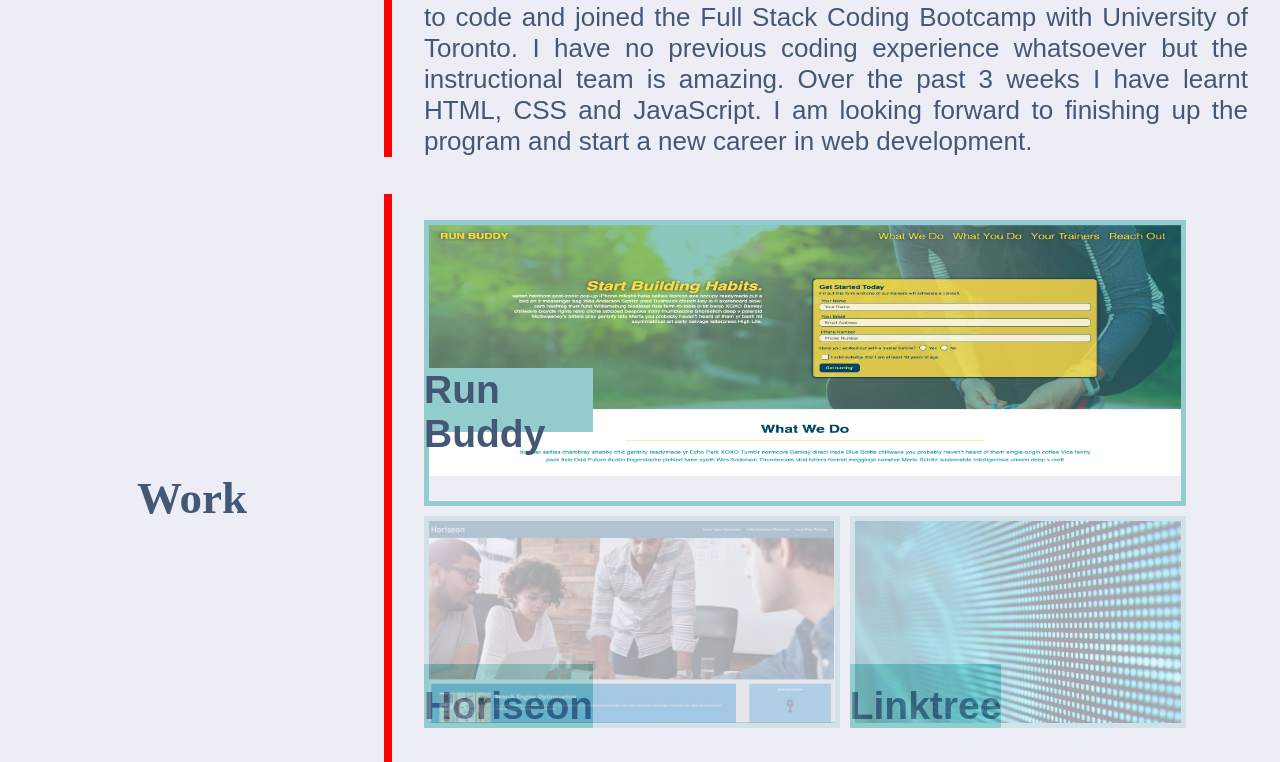
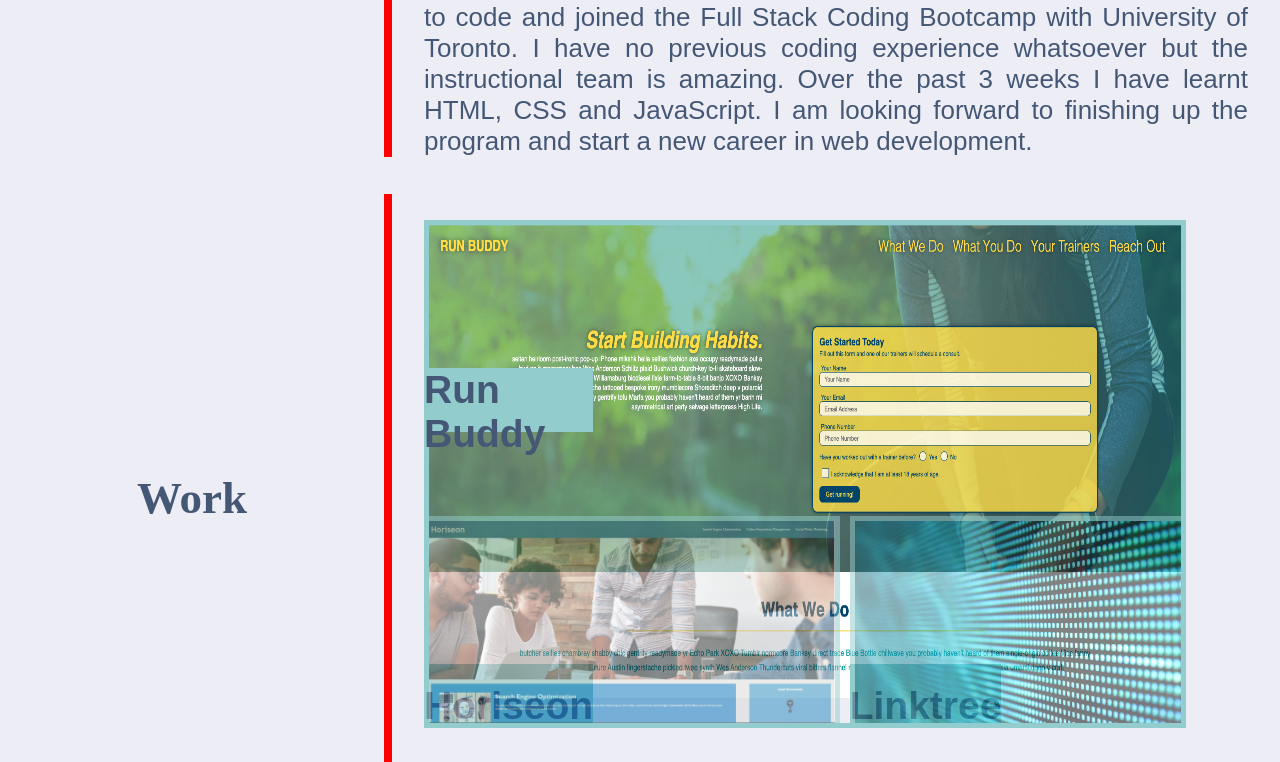
Before and after one commit to sudbatra/professional-portfolio, a plain HTML site: page index.html in a window 1280 px wide. In both pictures the pointer is over the element 805 px from the left and 1503 px from the top of the page. Shown: the part 1141-1903 px from the top of the page. Drawn offline with Linux system fonts and the light colour scheme.

```diff
--- a/assets/style.css
+++ b/assets/style.css
@@ -128,11 +128,16 @@ header nav ul li a:hover {
     grid-row-end: 5 ;
     padding-bottom: 25px;
     border: 5px solid #92cccd;
-    opacity: 0.3;
+    opacity: 0.5;
 }
 
 .item-1:hover {
+    grid-column-start: 1;
+    grid-column-end: 10;
+    grid-row-start: 1 ;
+    grid-row-end: 8 ;
     opacity: 1;
+
 }
 
 .img-1-d {
@@ -150,10 +155,14 @@ header nav ul li a:hover {
     grid-row-start: 5;
     grid-row-end: 8 ;
     border: 5px solid #92cccd;
-    opacity: 0.3;
+    opacity: 0.5;
 }
 
 .item-2:hover {
+    grid-column-start: 1;
+    grid-column-end: 10;
+    grid-row-start: 1 ;
+    grid-row-end: 8 ;
     opacity: 1;
 }
 
@@ -174,10 +183,14 @@ header nav ul li a:hover {
     grid-row-start: 5;
     grid-row-end: 8 ;
     border: 5px solid #92cccd;
-    opacity: 0.3;
+    opacity: 0.5;
 }
 
 .item-3:hover {
+    grid-column-start: 1;
+    grid-column-end: 10;
+    grid-row-start: 1 ;
+    grid-row-end: 8 ;
     opacity: 1;
 }
 
```
